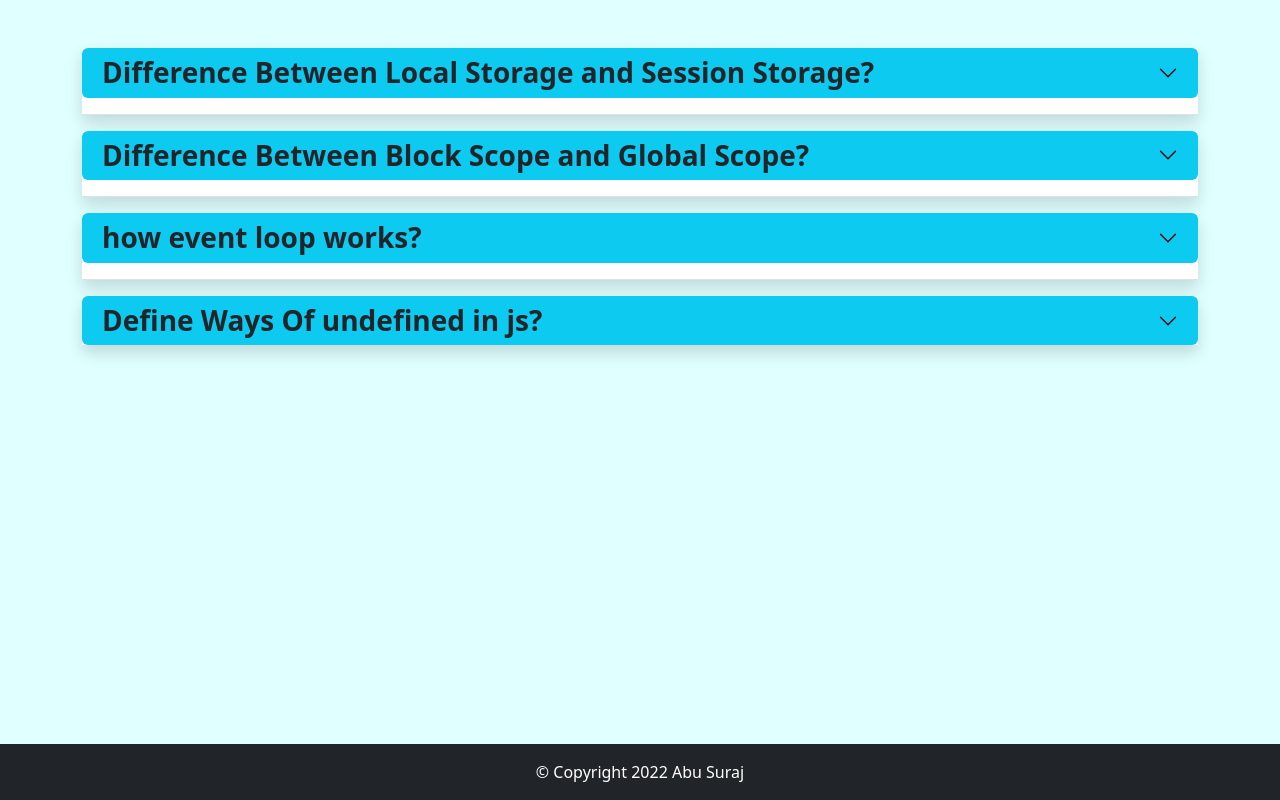
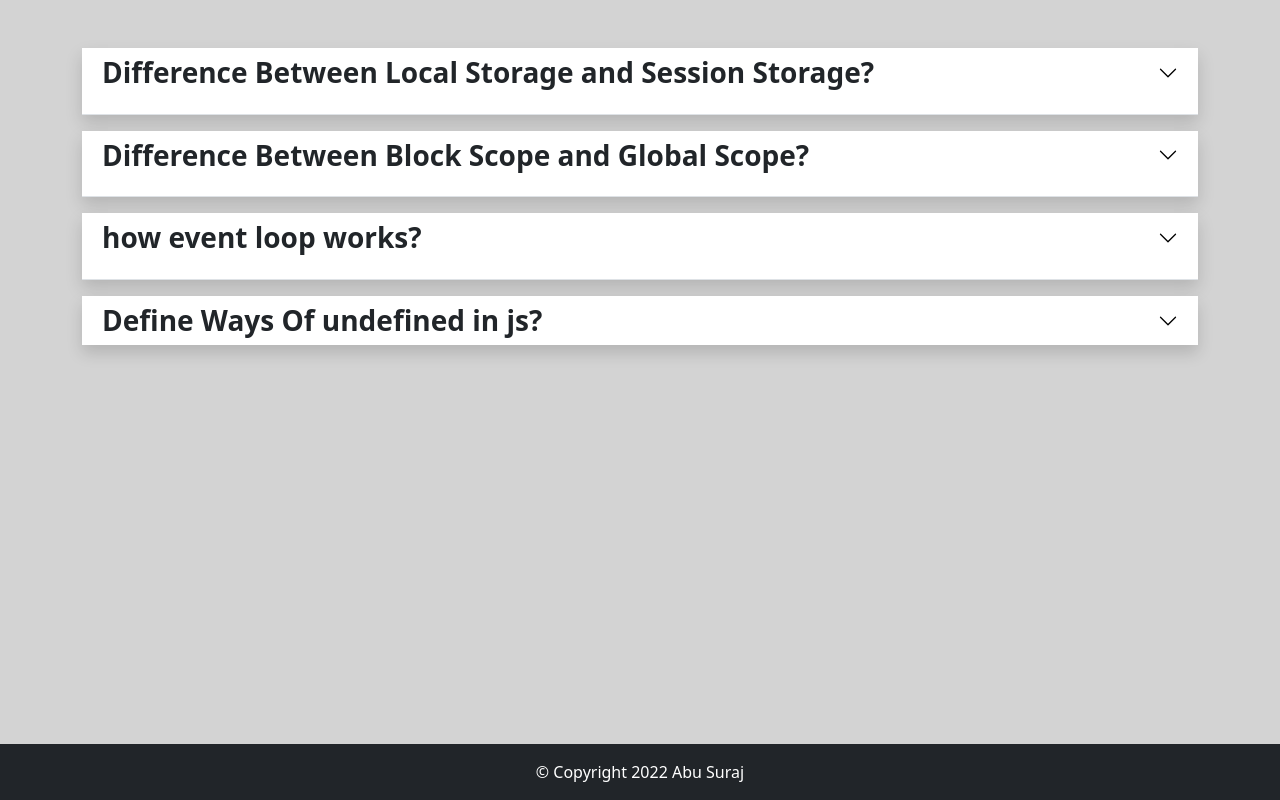
Before and after one commit to AbuSuraj/Speed-typer, a plain HTML site: page blog.html in a window 1280 px wide. Drawn offline with nearby package versions, Linux system fonts and the light colour scheme.

Commit message:
blog color added

```diff
--- a/blog.html
+++ b/blog.html
@@ -18,7 +18,7 @@
     ></script>
     <style>
       body {
-        background-color: #e0ffff;
+        background-color: #d3d3d3;
       }
     </style>
   </head>
@@ -30,7 +30,7 @@
         <div class="accordion-item shadow">
           <h2 class="accordion-header" id="flush-headingOne">
             <button
-              class="accordion-button collapsed fw-bold py-2 my-3 rounded fs-3 bg-info"
+              class="accordion-button collapsed fw-bold py-2 my-3 rounded fs-3 bg-white"
               type="button"
               data-bs-toggle="collapse"
               data-bs-target="#flush-collapseOne"
@@ -83,7 +83,7 @@
         <div class="accordion-item shadow">
           <h2 class="accordion-header" id="flush-headingTwo">
             <button
-              class="accordion-button collapsed fw-bold py-2 my-3 rounded fs-3 bg-info"
+              class="accordion-button collapsed fw-bold py-2 my-3 rounded fs-3 bg-white"
               type="button"
               data-bs-toggle="collapse"
               data-bs-target="#flush-collapseTwo"
@@ -122,7 +122,7 @@
         <div class="accordion-item shadow">
           <h2 class="accordion-header" id="flush-headingThree">
             <button
-              class="accordion-button collapsed fw-bold py-2 my-3 rounded fs-3 bg-info"
+              class="accordion-button collapsed fw-bold py-2 my-3 rounded fs-3 bg-white"
               type="button"
               data-bs-toggle="collapse"
               data-bs-target="#flush-collapseThree"
@@ -152,7 +152,7 @@ The event loop executes the tasks starting from the oldest first.
         <div class="accordion-item shadow">
             <h2 class="accordion-header" id="flush-headingFour">
               <button
-                class="accordion-button collapsed fw-bold py-2 my-3 rounded fs-3 bg-info"
+                class="accordion-button collapsed fw-bold py-2 my-3 rounded fs-3 bg-white"
                 type="button"
                 data-bs-toggle="collapse"
                 data-bs-target="#flush-collapseFour"
@@ -179,7 +179,7 @@ The event loop executes the tasks starting from the oldest first.
                 <li>Property that does not exists on an object will give undefined.</li>
                 <li>Accesing array elements outside of the index range.</li>
                 <li>Deleting an element inside an array.</li>
-                <li>Set a value directly to undefined./li>
+                <li>Set a value directly to undefined.</li>
               </ol>
                 </p>
               </div>
```
